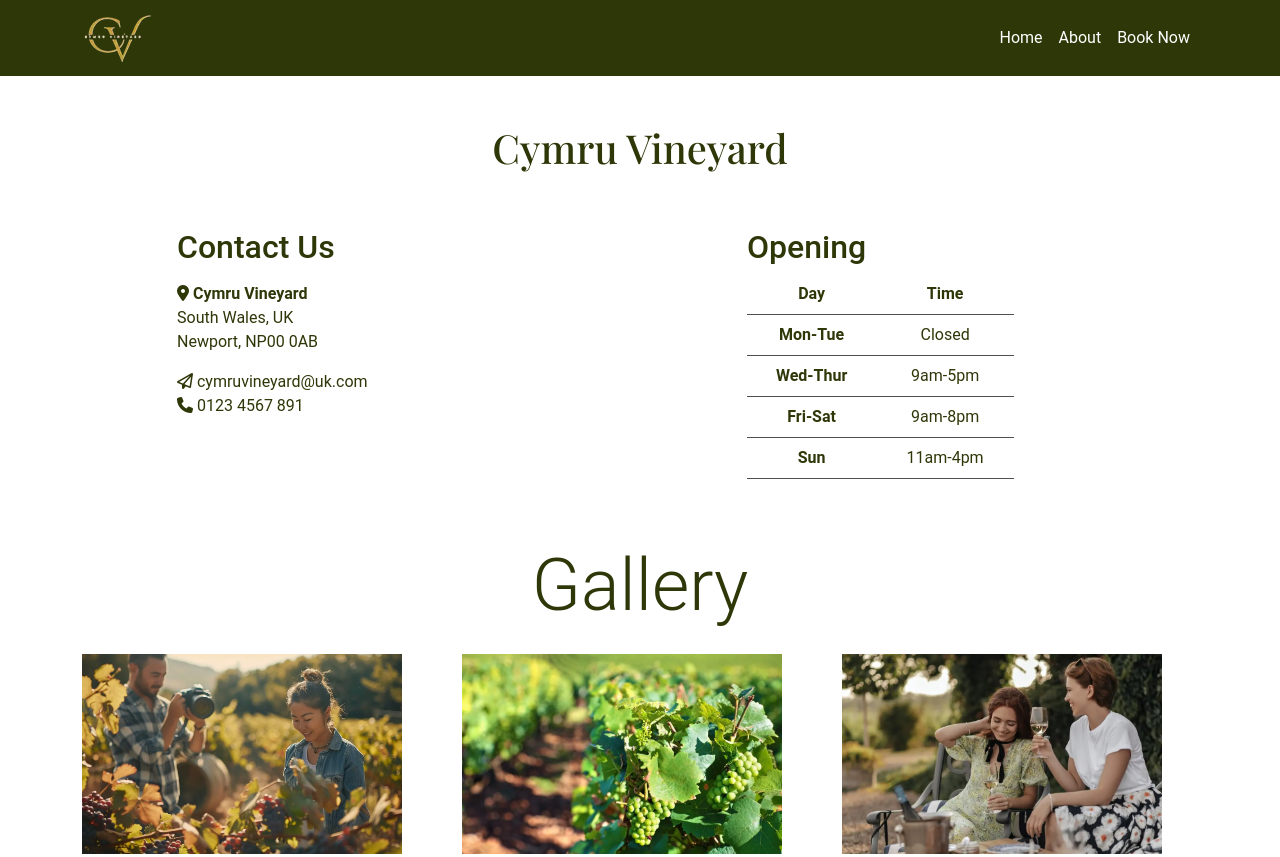
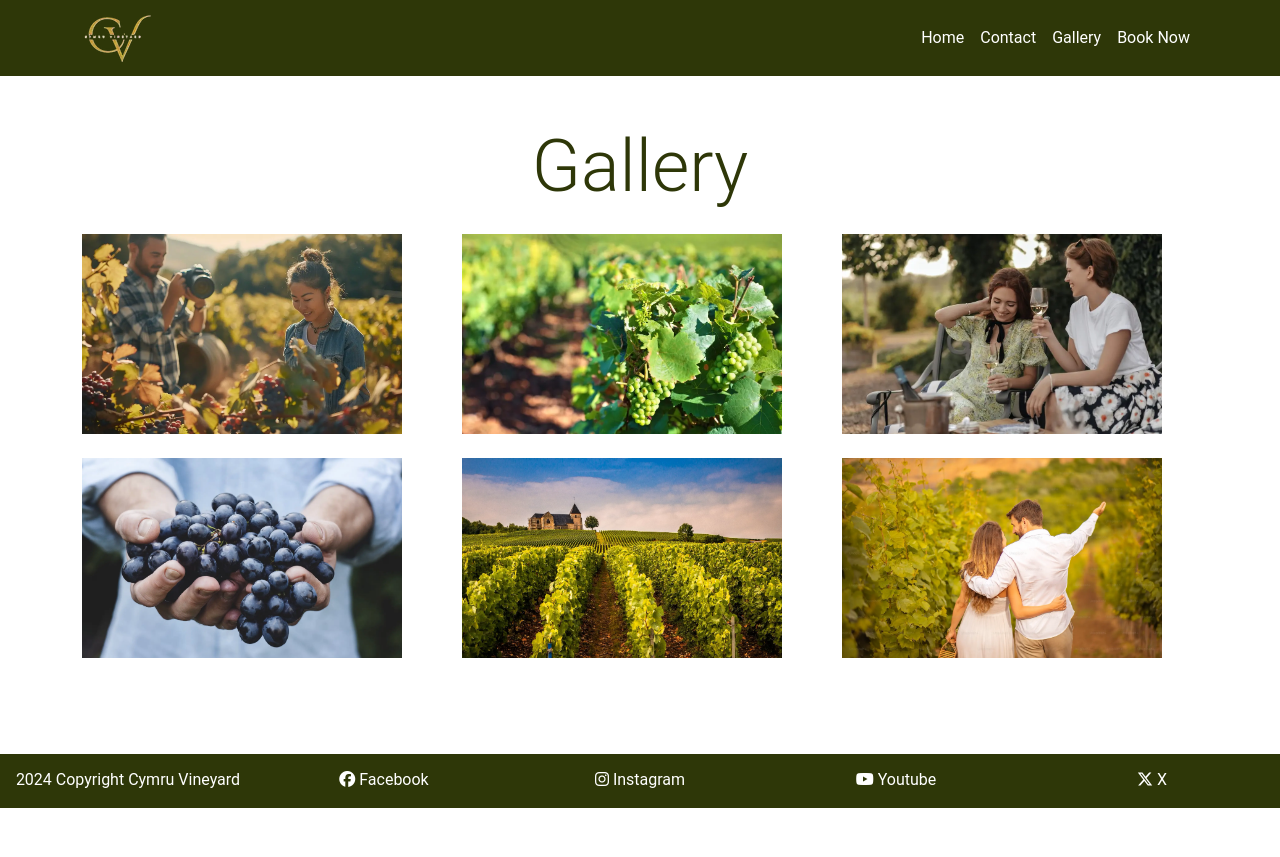
Before and after one commit to jessi25924/CymruVineyardProject1, a plain HTML site: page gallery.html in a window 1280 px wide. Shown: the top 857 px of the page. After the commit the page ends 808 px from the top, so only its background shows below. Drawn offline with nearby package versions, Linux system fonts and the light colour scheme; a web font is replaced by a local one.

Commit message:
Rename the about.html file to gallery.html file, cut the contact section in gallery.html file and pasted it in the index.html and created a nav link for the contact section

```diff
--- a/about.html
+++ b/gallery.html
@@ -45,7 +45,10 @@
             <a class="nav-link custom-text" aria-current="page" href="index.html">Home</a>
           </li>
           <li class="nav-item">
-            <a class="nav-link custom-text active" href="about.html">About</a>
+            <a class="nav-link custom-text" href="index.html#contactUs">Contact</a>
+          </li>
+          <li class="nav-item">
+            <a class="nav-link custom-text active" href="gallery.html">Gallery</a>
           </li>
           <li class="nav-item">
             <a class="nav-link custom-text" href="book-now.html">Book Now</a>
@@ -55,60 +58,6 @@
     </div>
   </nav>
 
-  <header class="container section">
-    <div class="row justify-content-center">
-      <div class="col-12 col-md-8 text-center">
-        <h1 class="mt-5">Cymru Vineyard</h1>
-      </div>
-    </div>
-  </header>
-  <section class="mt-5">
-    <!--mt-5 class was added to give enough space between the section and header-->
-    <div class="container">
-      <div class="row justify-content-around">
-        <div class="col-8 col-md-6 col-xl-4 ">
-          <h2 class="mb-3">Contact Us</h2>
-          <address>
-            <strong><i class="fa-solid fa-location-dot"></i> Cymru Vineyard</strong><br>
-            South Wales, UK<br>
-            Newport, NP00 0AB
-          </address>
-          <p><i class="fa-regular fa-paper-plane"></i> cymruvineyard@uk.com<br>
-            <i class="fa-solid fa-phone"></i> 0123 4567 891</p>
-        </div>
-        <div class="col-8 col-md-6 col-xl-4">
-          <h2>Opening</h2>
-          <!-- Opening Times-->
-          <table class="table table-dark custom-table text-center">
-            <thead>
-              <tr>
-                <th scope="col">Day</th>
-                <th scope="col">Time</th>
-              </tr>
-            </thead>
-            <tbody>
-              <tr>
-                <th scope="row">Mon-Tue</th>
-                <td>Closed</td>
-              </tr>
-              <tr>
-                <th scope="row">Wed-Thur</th>
-                <td>9am-5pm</td>
-              </tr>
-              <tr>
-                <th scope="row">Fri-Sat</th>
-                <td>9am-8pm</td>
-              </tr>
-              <tr>
-                <th scope="row">Sun</th>
-                <td>11am-4pm</td>
-              </tr>
-            </tbody>
-          </table>
-        </div>
-      </div>
-    </div>
-  </section>
 
   <!-- main content -->
   <section class="gallery py-5">
```
Also changed, not shown: book-now.html (+4 -1 lines), index.html (+51 -1 lines), 1 other file.
